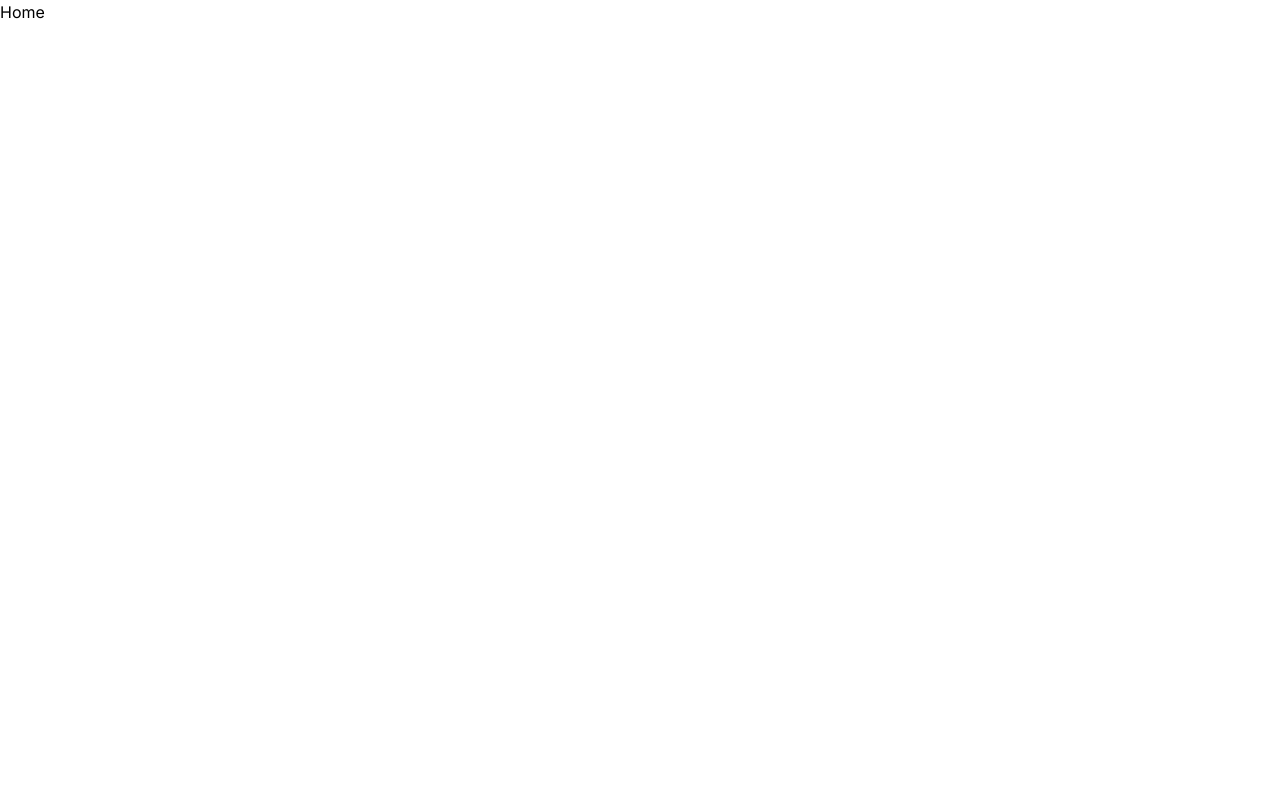
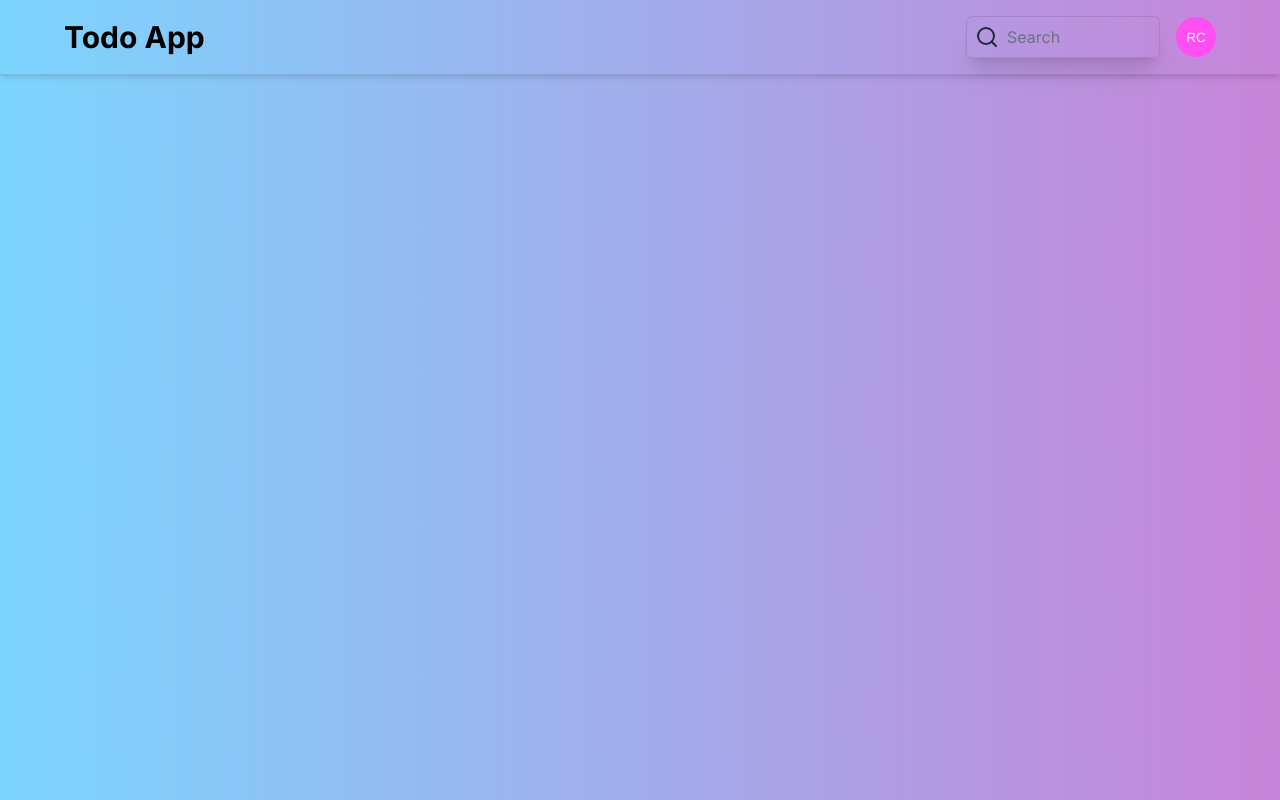
Before and after one commit to iamxettry/todoapp, a Next.js app: page / in a window 1280 px wide. Built offline with nearby package versions, Linux system fonts and the light colour scheme.

Commit message:
Navbar added

```diff
--- a/src/app/layout.tsx
+++ b/src/app/layout.tsx
@@ -16,7 +16,7 @@ export default function RootLayout({
 }>) {
   return (
     <html lang="en">
-      <body className={inter.className}>{children}</body>
+      <body className={`${inter.className} bg-gradient-to-r from-[#7cd5fe] to-[#c784d8]`} >{children}</body>
     </html>
   );
 }
--- a/src/app/page.tsx
+++ b/src/app/page.tsx
@@ -1,8 +1,11 @@
+import Header from '@/components/Header'
 import React from 'react'
 
 const Home = () => {
   return (
-    <div>Home</div>
+    <>
+      <Header/>
+    </>
   )
 }
 
--- /dev/null
+++ b/src/components/Header.tsx
@@ -0,0 +1,27 @@
+"use client"
+
+import { Search } from "lucide-react";
+import Avatar from "react-avatar";
+
+const Header = () => {
+  return (
+    <header className="p-4 border-b shadow-md border-black/10">
+      <div className=" flex flex-col gap-5 justify-between md:flex-row items-center max-w-6xl mx-auto ">
+        <h1 className="text-3xl font-bold">Todo App</h1>
+
+        <div className="flex items-center justify-center gap-4 ">
+          <form className="flex  gap-2 items-center justify-center border border-black/10 p-2 rounded-md shadow-xl">
+            <Search  className="text-gray-800"/>
+            <input type="text" placeholder="Search" className="bg-transparent focus:outline-none placeholder:text-gray-500 text-gray-800 max-w-36" />
+            <button type="submit" hidden>
+              Search
+            </button>
+          </form>
+          <Avatar name="Raju Chhetry" size="40" color="#FF4FF3"  round alt="Raju Chhetri" />
+        </div>
+      </div>
+    </header>
+  );
+};
+
+export default Header;
```
Also changed, not shown: package.json (+7 -5 lines), 1 other file (tests, documents, lock files or other folders).
